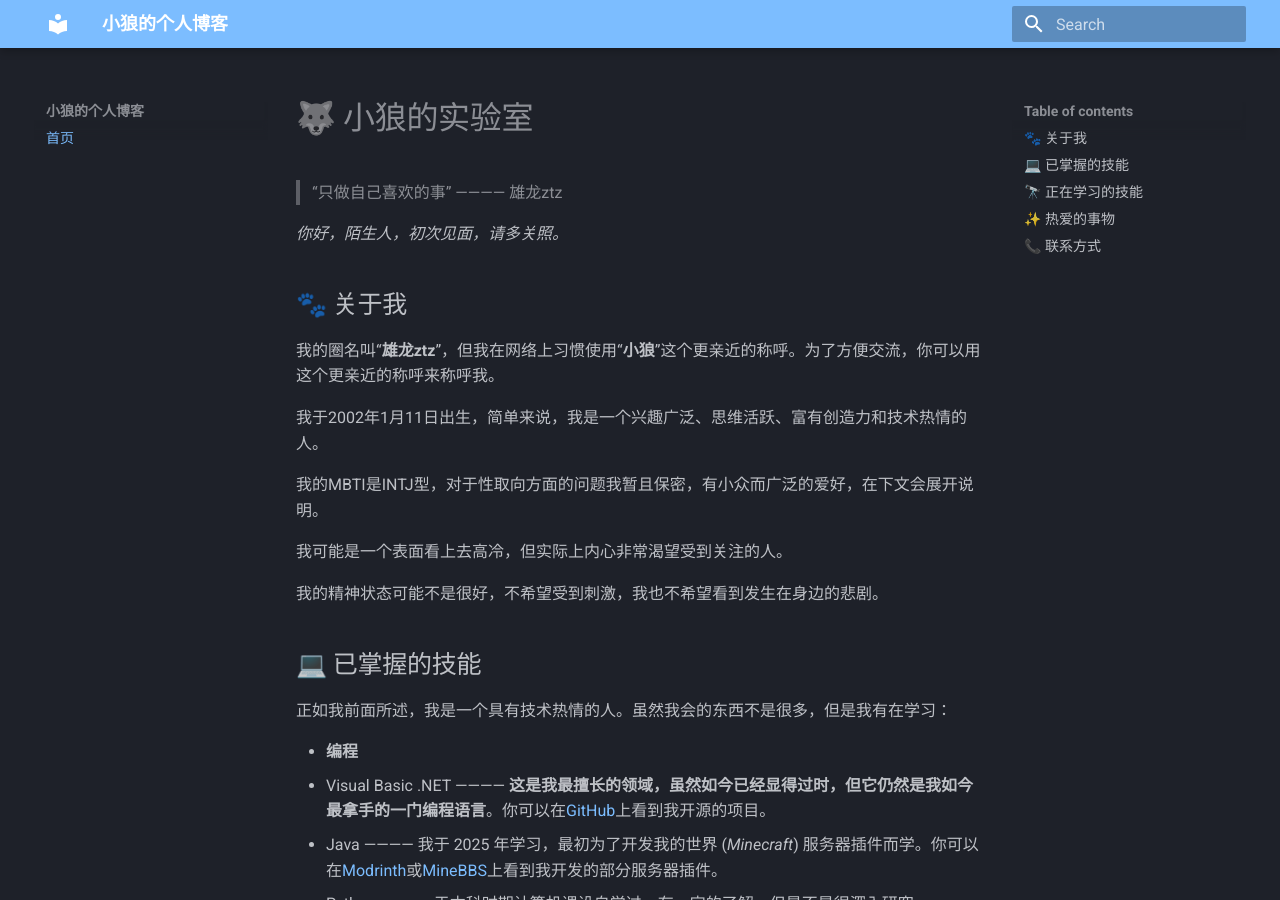
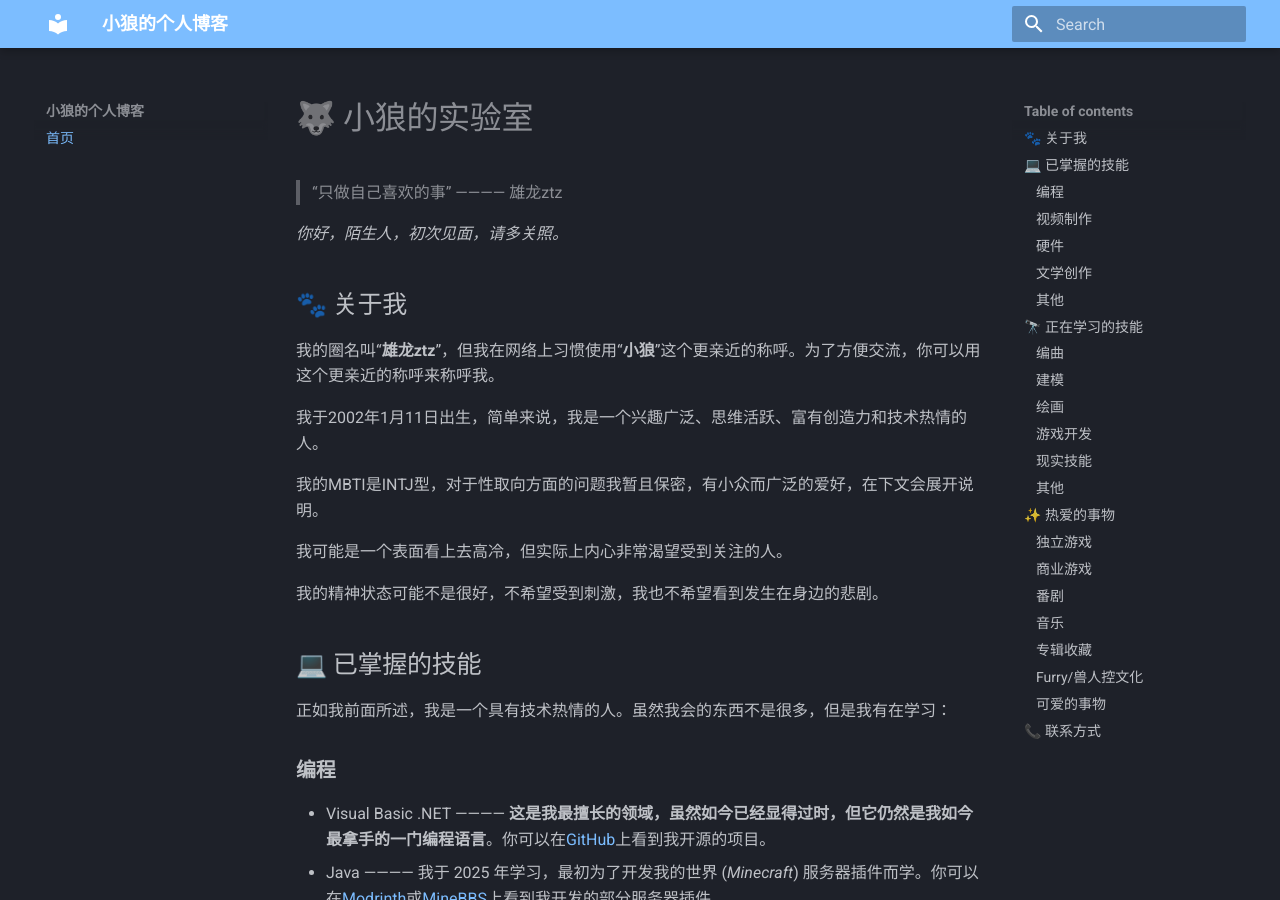
Before and after one commit to xionglongztz/xionglongztz.github.io, an MkDocs documentation site: the page built from docs/index.md, in a window 1280 px wide and 900 px high. Built offline with MkDocs 1.6.1 and Material for MkDocs 9.7.7, drawn with Linux system fonts in a browser that asks for light colours.

Commit message:
Update index.md

```diff
--- a/docs/index.md
+++ b/docs/index.md
@@ -23,22 +23,22 @@ title: Home
 
 正如我前面所述，我是一个具有技术热情的人。虽然我会的东西不是很多，但是我有在学习：
 
-* **编程**
+### **编程**
    - Visual Basic .NET ———— **这是我最擅长的领域，虽然如今已经显得过时，但它仍然是我如今最拿手的一门编程语言**。你可以在[GitHub](https://github.com/xionglongztz)上看到我开源的项目。
    - Java ———— 我于 2025 年学习，最初为了开发我的世界 (*Minecraft*) 服务器插件而学。你可以在[Modrinth](https://modrinth.com/user/xionglongztz)或[MineBBS](https://www.minebbs.com/members/ztz.159775/#resources)上看到我开发的部分服务器插件。
    - Python ———— 于本科时期计算机课设自学过，有一定的了解，但是不是很深入研究。
    - C ———— 于本科时期学习，有一定的了解，但对于更加深入的学习了解的稍微少一些。
-* **视频制作**
+### **视频制作**
    - [Bilibili](https://space.bilibili.com/21363815) ———— 我是视频网站**哔哩哔哩**的一位UP主，视频风格多样：涵盖游戏，音乐，鬼畜等多个领域。
    - [Vegas Pro 14 Edit](https://steamdb.info/app/528200/) ———— 我的第一款视频剪辑工具，也是我最擅长的视频剪辑工具。
-* **硬件**
+### **硬件**
    - Verilog ———— 我对FPGA/CPLD硬件描述语言有所了解。
    - MCU ———— 我对51单片机/微控制器的开发有较为深入的了解。
    - 模拟电路 ———— 对于弱电，小部分机电领域，动力电子等领域有一定的了解，对电路具有一定的调试能力。你可以在[立创开源平台](https://oshwhub.com/xionglongztz)上看到我开源的部分项目。
    - 数字电路 ———— 对于控制电路有一定的了解。
-* **文学创作**
+### **文学创作**
    - [Pixiv](https://www.pixiv.net/users/54090267) ———— 我在努力创作属于我个人世界观的故事集。力求我的 Furry 设定变得更加完整
-* **其他**
+### **其他**
    - 数据分析与整理 ———— 擅长处理各类文档，文件。
    - 服务器运维 ———— 对计算机系统、网络架构有一定的了解，可排查部分基础问题。
    - Photoshop ———— 我常常用来制作视频封面与简单的图片处理，以及部分简单的需求。
@@ -47,24 +47,24 @@ title: Home
 
 以下是我力求完美，正在努力学习和扩展的技术领域：
 
-* **编曲**
+### **编曲**
    - FL Studio ———— 我希望能够“驾驭”这个野兽，创作属于自己的音乐风格。
    - VOCALOID ———— 我想要学习*V家*/术力口曲的创作（*注：此处的`V家`专指`VOCALOID`而不是如今的`VTuber`*）。
    - Adobe Audition ———— 它对于音频编辑有着重要作用
-* **建模**
+### **建模**
    - Solidworks ———— 它在3D打印领域的应用非常广泛。
    - Blender ———— 很多游戏开发者都在使用它。
-* **绘画**
+### **绘画**
    - PaintToolSAI ———— 最初的我希望创作*二次元*作品，如今的我希望创作Furry类型的作品（*注：此处的`二次元`不包含任何贬义成分*）。
    - [Aseprite](https://steamdb.info/app/431730/) ———— 这是一个像素风格的创作工具。
-* **游戏开发**
+### **游戏开发**
    - Unity3D ———— 绝大多数个人或企业开发者选择的游戏引擎。
    - [Godot Engine](https://steamdb.info/app/404790/) ———— 新兴的游戏引擎。
    - [RPG Maker](https://steamdb.info/app/363890/) ———— 在将来，我可能会使用它制作剧情类游戏，可能参考像是[The Lar](https://steamdb.info/app/1084570/)这样的作品去设计。
-* **现实技能**
+### **现实技能**
    - 游泳 ———— 一直很想去尝试但仍然没有进行实际付出。
    - 绳艺 ———— 感受独特的美感。
-* **其他**
+### **其他**
    - 前端三剑客(`HTML` + `JavaScript` + `CSS`) ———— 虽然我并不喜欢前端，我更倾向于 WinAPI，但是这可能是我为数不多妥协的时刻。
    - Kotlin ———— 进军安卓开发领域。
    - C# ———— 作为 Visual Basic .NET 的更先进的替代，并且在游戏开发上似乎也能用得到。
@@ -80,13 +80,13 @@ title: Home
 
 *TODO:这里有后续可能要补充的内容*
 
-* **独立游戏**
-* **商业游戏**
-* **番剧**
-* **音乐**
-* **专辑收藏**
-* **Furry/兽人控文化**
-* **可爱的事物**
+### **独立游戏**
+### **商业游戏**
+### **番剧**
+### **音乐**
+### **专辑收藏**
+### **Furry/兽人控文化**
+### **可爱的事物**
 
 ## 📞 联系方式
 
```
